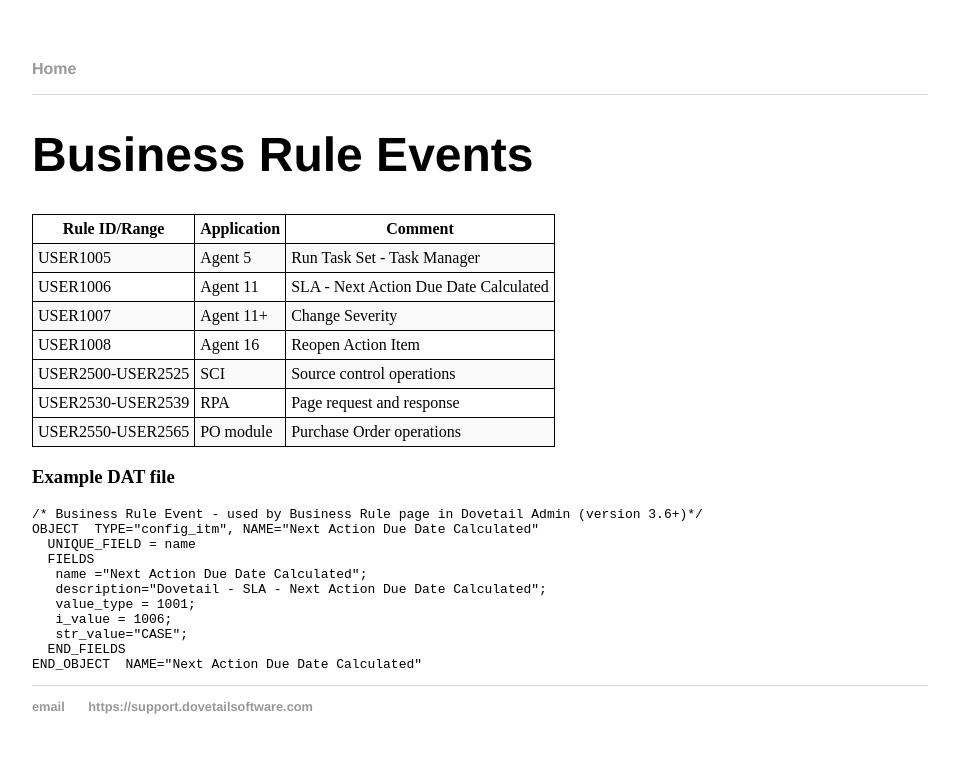
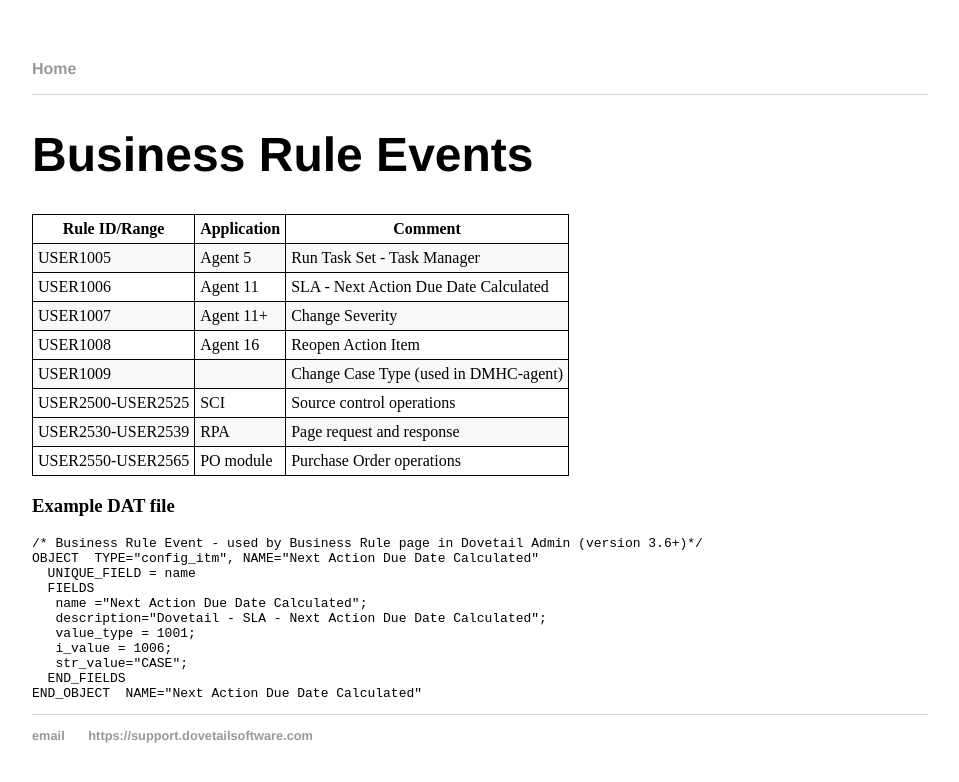
Before and after one commit to DovetailSoftware/dovetail-defined, a Jekyll site: the page built from pages/business-rule-events.md, in a window 1280 px wide. Shown: the top 782 px of the page, without its empty margins (160-1119 px from the left). Built offline with Jekyll 4.4.1, drawn with Linux system fonts in a browser that asks for light colours.

Commit message:
add user1009 - change case type

```diff
--- a/pages/business-rule-events.md
+++ b/pages/business-rule-events.md
@@ -12,6 +12,7 @@
 | USER1006 | Agent 11 | SLA - Next Action Due Date Calculated
 | USER1007 | Agent 11+ | Change Severity
 | USER1008 | Agent 16 | Reopen Action Item
+| USER1009 | | Change Case Type (used in DMHC-agent)
 | USER2500-USER2525 | SCI  | Source control operations|
 | USER2530-USER2539 | RPA  | Page request and response|
 | USER2550-USER2565| PO module  | Purchase Order operations|
```
